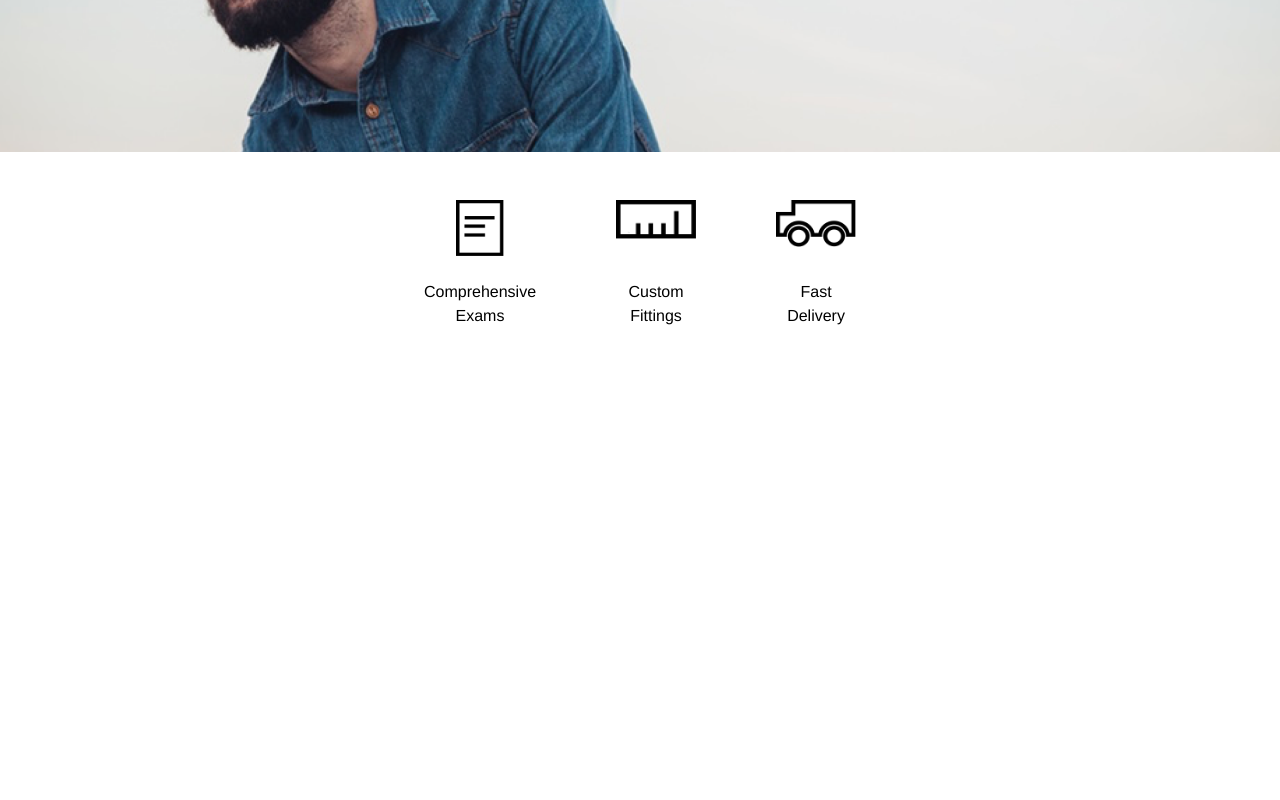
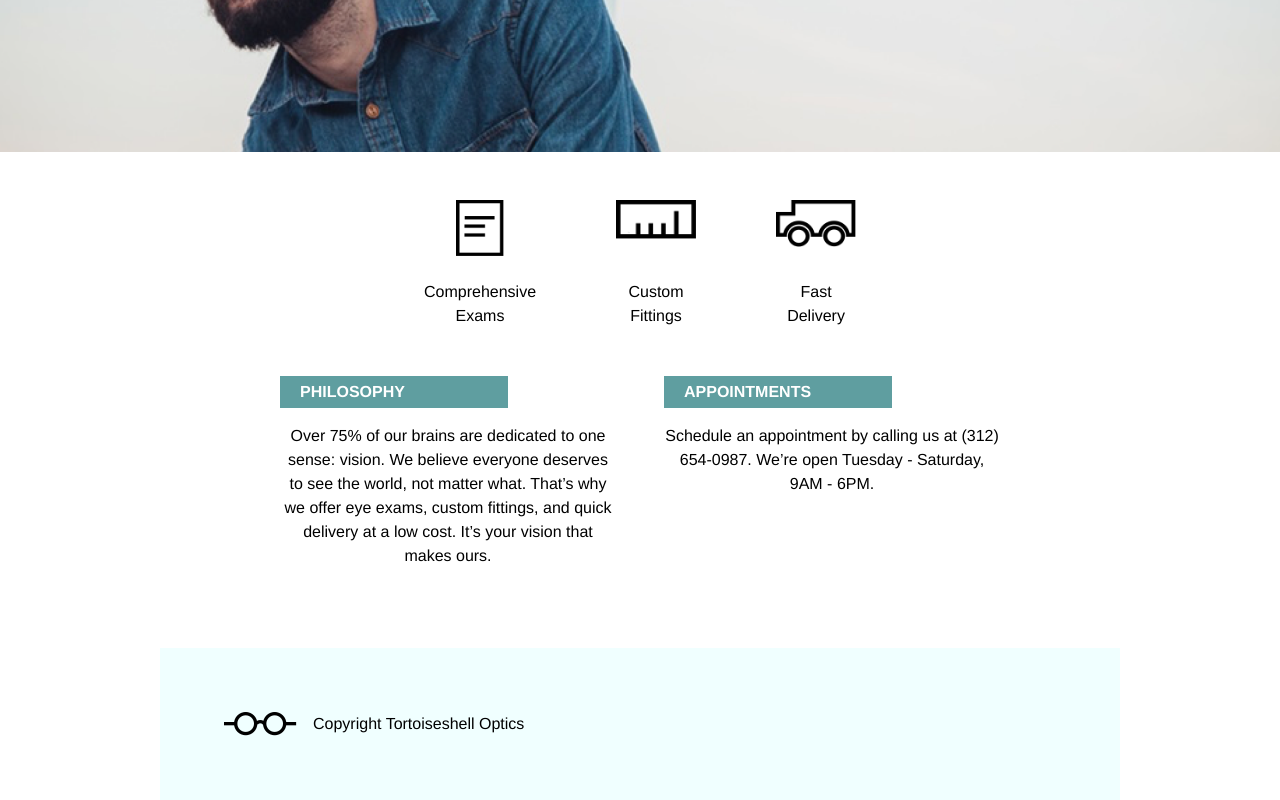
Before and after one commit to dantrovato/tortoiseshell-optics, a plain HTML site: page index.html in a window 1280 px wide. Shown: the part 328-1128 px from the top of the page. Before the commit the page ends 800 px from the top, so only its background shows below. Drawn offline with Linux system fonts and the light colour scheme.

Commit message:
finish main page

```diff
--- a/index.html
+++ b/index.html
@@ -77,10 +77,44 @@
     </div> <!-- icons div end-->
 
 
+                        <!-- buttons and paragraphs -->
+    <div class="buttons-and-paragraphs site-container">
 
+      <div class="left-button-and-p">
 
-                        <!-- buttons and paragraphs -->
+        <div class="button">
+          <span>PHILOSOPHY</span>
+        </div>
+
+        <div class="paragraph">
+          <p>Over 75% of our brains are dedicated to one sense: vision.
+            We believe everyone deserves to see the world, not matter what.
+            That’s why we offer eye exams, custom fittings, and quick delivery
+            at a low cost. It’s your vision that makes ours.</p>
+        </div>
+      </div>
+
+      <div class="right-button-and-p">
+
+        <div class="button">
+          <span>APPOINTMENTS</span>
+        </div>
+
+        <div class="paragraph">
+          <p>Schedule an appointment by calling us at (312) 654-0987. We’re
+            open Tuesday - Saturday, 9AM - 6PM.</p>
+        </div>
+
+      </div>
+
+    </div>                <!-- buttons and paragraphs end-->
 
                         <!-- footer -->
+    <footer class="site-container">
+      <div>
+        <img class="black-logo"src="./resources/img/logo-black.png" />
+        <span>Copyright Tortoiseshell Optics</span>
+      </div>
+    </footer>
   </body>
 </html>
--- a/resources/css/style.css
+++ b/resources/css/style.css
@@ -123,7 +123,58 @@ p {
 .center-icon { /* it's the middle icon so i can bring the outer two closer */
   margin-left: 5rem;
   margin-right: 5rem;
+}                     /* ICONS DIV END*/
+
+
+                      /* BUTTONS AND INTRODUCTION */
+.buttons-and-paragraphs { /* outer box for buttons and paragraghs */
+  display: flex;
+  flex-direction: row;
+  justify-content: center;
+  margin-top: 3rem;
+  margin-bottom: 5rem;
+
 }
 
+.left-button-and-p, .right-button-and-p {
+  width: 35%;
 
-                      /* ICONS DIV END*/
+}
+
+.left-button-and-p {
+  margin-right: 5%;
+}
+
+.buttons-and-paragraphs span {
+
+  width: 10rem;
+  color: white;
+  font-size: 1rem;
+  font-weight: bold;
+}
+
+.button {
+  margin-bottom: 1rem;
+  background-color: cadetblue;
+  padding: 0.5rem 1.25rem;
+  width: 56%;
+}
+                      /* BUTTONS AND INTRODUCTION END */
+
+                      /* FOOTER */
+footer {
+  background-color: azure;
+}
+
+footer div {
+  display: flex;
+  align-items: center;
+
+}
+
+.black-logo {
+  height: 1.5rem;
+  padding: 4rem 1rem 4rem 4rem;
+}
+
+                      /* FOOTER END */
```
